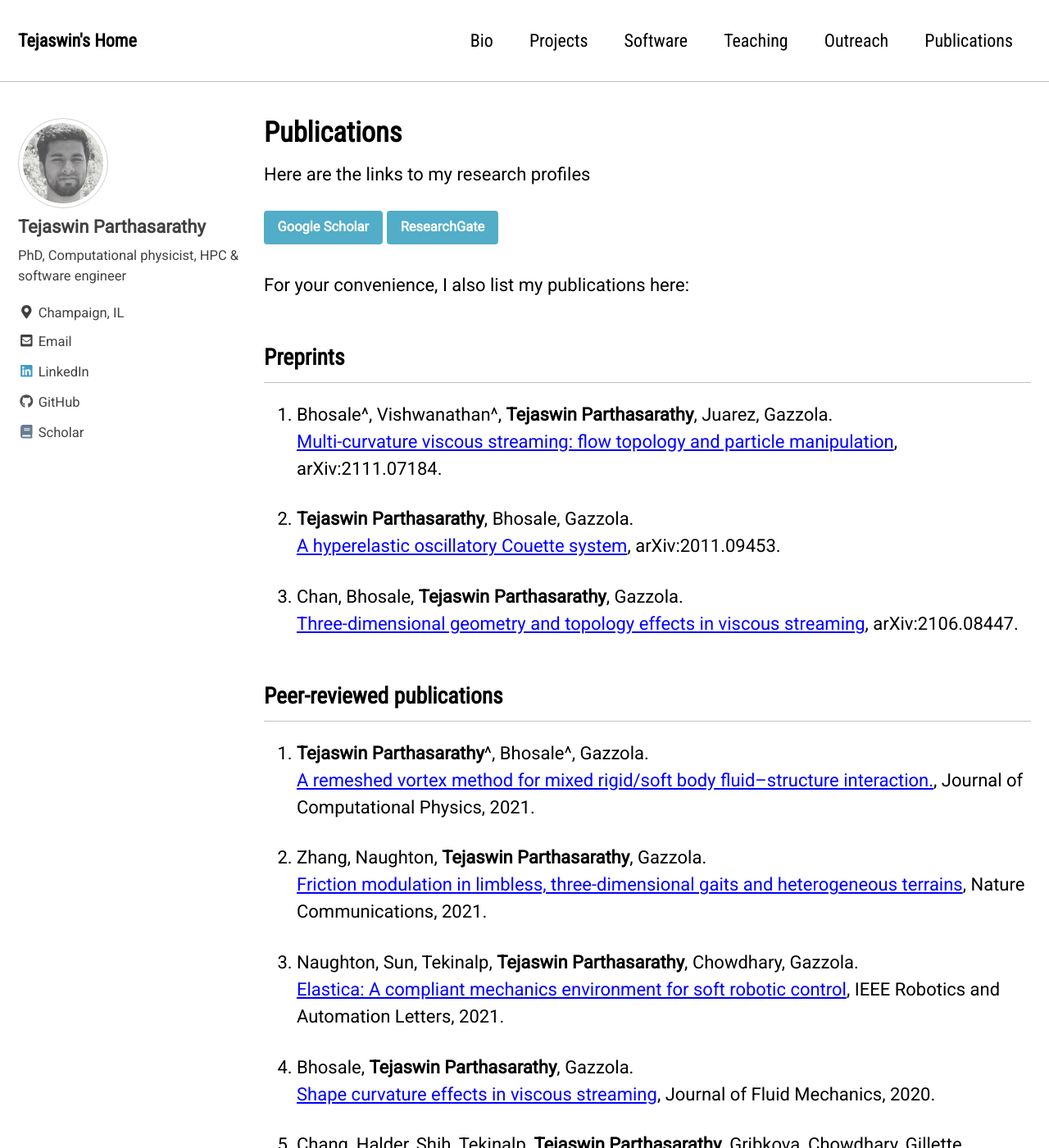
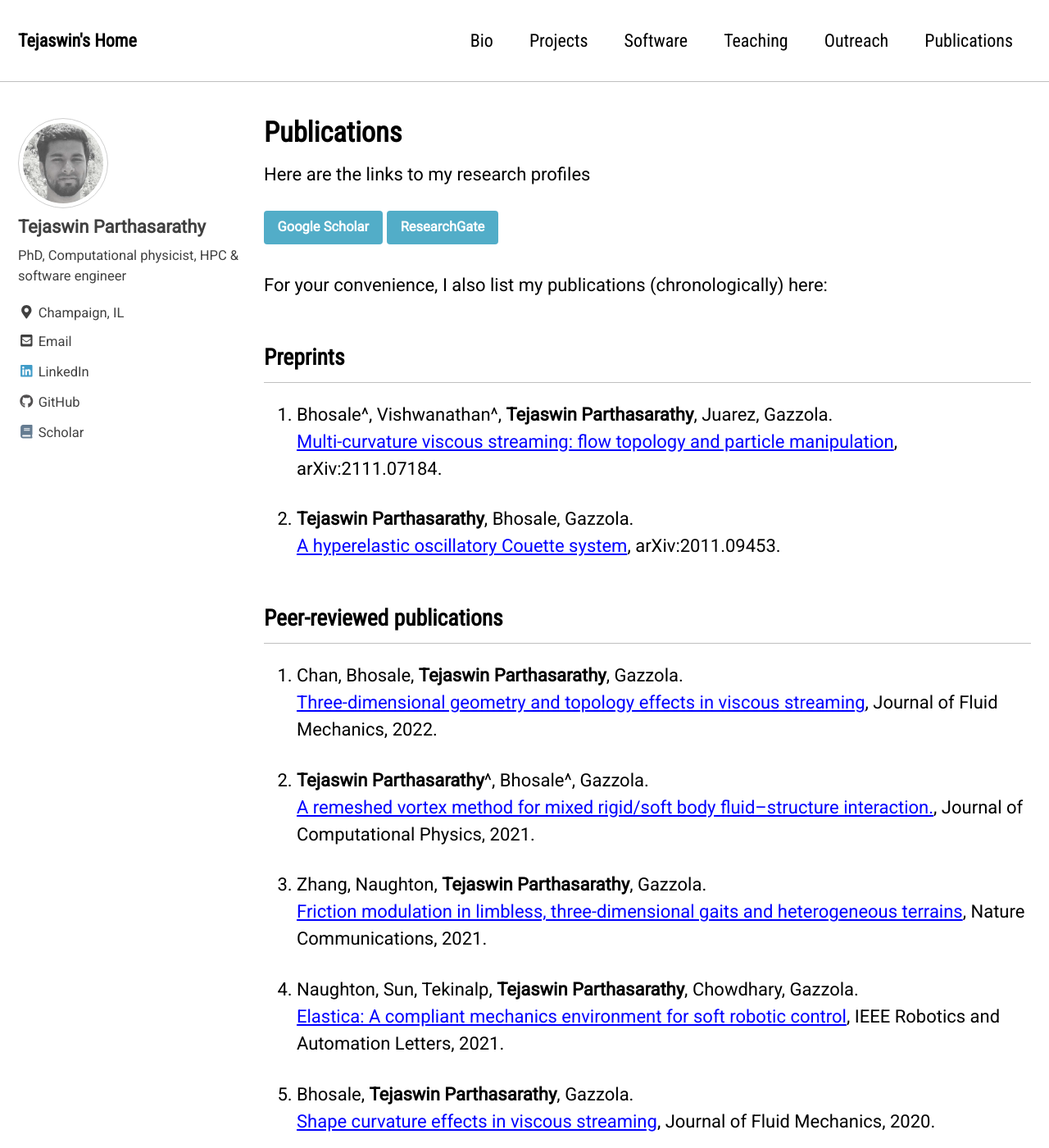
Before and after one commit to parthas1/parthas1.github.io, a Jekyll site: the page built from _pages/publications.md, in a window 1280 px wide and 1400 px high. Shown: the whole window at 82% size. Built offline with Jekyll 4.4.1, drawn with Linux system fonts in a browser that asks for light colours; nearby versions of some CDN libraries.

Commit message:
bump : publications page with Fan(2022)

```diff
--- a/_pages/publications.md
+++ b/_pages/publications.md
@@ -11,7 +11,7 @@ Here are the links to my research profiles
 [Google Scholar](https://scholar.google.co.in/citations?user=ePMgfJ8AAAAJ&hl=en){: .btn .btn--info}
 [ResearchGate](https://www.researchgate.net/profile/Tejaswin-Parthasarathy){: .btn .btn--info}
 
-For your convenience, I also list my publications here:
+For your convenience, I also list my publications (chronologically) here:
 
 ## Preprints
 
@@ -21,39 +21,39 @@ For your convenience, I also list my publications here:
 2. **Tejaswin Parthasarathy**, Bhosale, Gazzola.<br>
 [A hyperelastic oscillatory Couette system](http://mattia-lab.com/wp-content/uploads/2021/12/tp_yb_mg_2021.pdf), arXiv:2011.09453.
 
-3. Chan, Bhosale, **Tejaswin Parthasarathy**, Gazzola.<br>
-[Three-dimensional geometry and topology effects in viscous streaming](http://mattia-lab.com/wp-content/uploads/2021/06/fkc_yb_tp_mg_2021.pdf), arXiv:2106.08447.
-
 ## Peer-reviewed publications
 
-1. **Tejaswin Parthasarathy**^, Bhosale^, Gazzola.<br>
+1. Chan, Bhosale, **Tejaswin Parthasarathy**, Gazzola.<br>
+[Three-dimensional geometry and topology effects in viscous streaming](https://mattia-lab.com/wp-content/uploads/2022/01/fkc_yb_tp_mg_2022.pdf), Journal of Fluid Mechanics, 2022.
+
+2. **Tejaswin Parthasarathy**^, Bhosale^, Gazzola.<br>
 [A remeshed vortex method for mixed rigid/soft body fluid–structure interaction.](http://mattia-lab.com/wp-content/uploads/2021/07/yb_tp_mg_JCP_2021.pdf), Journal of Computational Physics, 2021.
 
-2. Zhang, Naughton, **Tejaswin Parthasarathy**, Gazzola.<br>
+3. Zhang, Naughton, **Tejaswin Parthasarathy**, Gazzola.<br>
 [Friction modulation in limbless, three-dimensional gaits and heterogeneous terrains](http://mattia-lab.com/wp-content/uploads/2021/10/xz_nn_tp_mg_2021.pdf), Nature Communications, 2021.
 
-3. Naughton, Sun, Tekinalp, **Tejaswin Parthasarathy**, Chowdhary, Gazzola.<br>
+4. Naughton, Sun, Tekinalp, **Tejaswin Parthasarathy**, Chowdhary, Gazzola.<br>
 [Elastica: A compliant mechanics environment for soft robotic control](http://mattia-lab.com/wp-content/uploads/2021/04/nn_js_at_tp_gc_mg_2021.pdf), IEEE Robotics and Automation Letters, 2021.
 
-4. Bhosale, **Tejaswin Parthasarathy**, Gazzola.<br>
+5. Bhosale, **Tejaswin Parthasarathy**, Gazzola.<br>
 [Shape curvature effects in viscous streaming](http://mattia-lab.com/wp-content/uploads/2020/09/yb_tp_mg_2020.pdf), Journal of Fluid Mechanics, 2020.
 
-5. Chang, Halder, Shih, Tekinalp, **Tejaswin Parthasarathy**, Gribkova, Chowdhary, Gillette, Gazzola, Mehta.
+6. Chang, Halder, Shih, Tekinalp, **Tejaswin Parthasarathy**, Gribkova, Chowdhary, Gillette, Gazzola, Mehta.
 [Energy shaping control of a CyberOctopus soft arm](http://mattia-lab.com/wp-content/uploads/2021/02/hsg_uh_mg_pm_2020.pdf), IEEE Conference on Decision and Control (CDC), 2020.
 
-6. **Tejaswin Parthasarathy**, Chan, Gazzola.<br>
+7. **Tejaswin Parthasarathy**, Chan, Gazzola.<br>
 [Streaming-enhanced flow-mediated transport](http://mattia-lab.com/wp-content/uploads/2019/09/TP_FKC_MG_JFM_2019.pdf), Journal of Fluid Mechanics, 2019. [\_Cover\_](http://mattia-lab.com/wp-content/uploads/2019/10/00221120_878.pdf)
 
-7. Zhang, Chan, **Tejaswin Parthasarathy**, Gazzola.<br>
+8. Zhang, Chan, **Tejaswin Parthasarathy**, Gazzola.<br>
 [Modeling and simulation of complex dynamic musculoskeletal architectures](http://mattia-lab.com/wp-content/uploads/2019/11/xz_fkc_tp_mg_2019.pdf), Nature Communications, 2019.
 
-8. **Tejaswin Parthasarathy**, Das.<br>
+9. **Tejaswin Parthasarathy**, Das.<br>
 [Effect of parameters on controlled flow using synthetic jet](http://www.dl.begellhouse.com/journals/71cb29ca5b40f8f8,forthcoming,18329.html), International Journal of Fluid Mechanics Research, 2017.
 
-9. **Tejaswin Parthasarathy**, Das.<br>
+10. **Tejaswin Parthasarathy**, Das.<br>
 [Some aspects of flow control over a NACA0015 airfoil using synthetic jets](https://iopscience.iop.org/article/10.1088/1742-6596/822/1/012009), 15th Asian Congress of Fluid Mechanics, 2016.
 
-10. **Tejaswin Parthasarathy**, Srinivasaragavan, Santhanakrishnan.<br>
+11. **Tejaswin Parthasarathy**, Srinivasaragavan, Santhanakrishnan.<br>
 [ADAMS-MATLAB Co-Simulation of A Serial Manipulator](https://doi.org/10.1051/matecconf/20179508002), ICMME 2016.
 
 ## Theses
```
